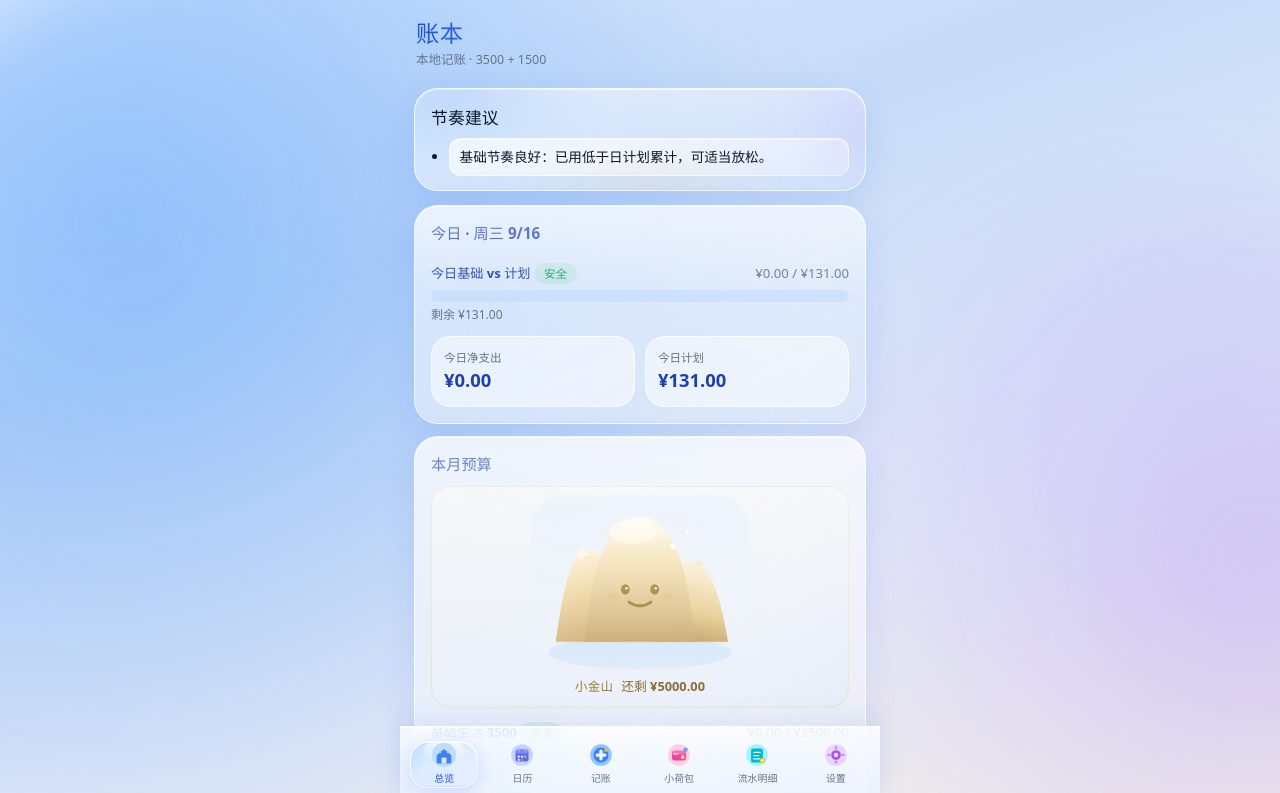
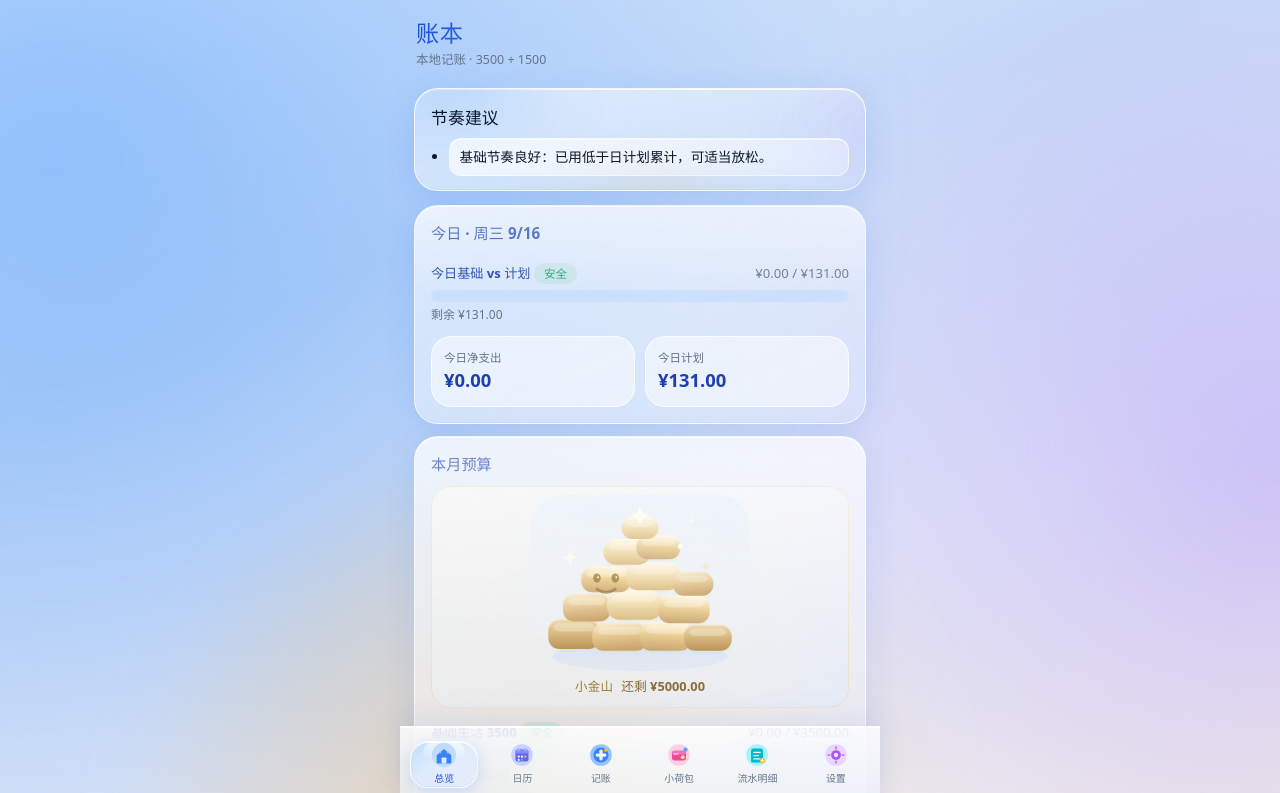
Before and after one commit to haytham-fu/zhangben, a React (Vite) app: page / in a window 1280 px wide. Shown: the top 793 px of the page. Built offline with nearby package versions, Linux system fonts and the light colour scheme.

Commit message:
feat: gold heap 小金山, FX converters, stronger dynamic bg
Stack soft gold nuggets that morph with remaining budget and bounce on
change; add preferred-currency→RMB converter boxes; amplify flowing
blobs; drop empty wallet instructional EmptyState.

```diff
--- a/src/components/GoldMountain.tsx
+++ b/src/components/GoldMountain.tsx
@@ -1,4 +1,4 @@
-import { useMemo } from 'react';
+import { useEffect, useMemo, useRef, useState } from 'react';
 import { formatRmb } from '../utils/currency';
 
 interface Props {
@@ -8,9 +8,20 @@ interface Props {
   budget: number;
 }
 
+type Nugget = {
+  x: number;
+  y: number;
+  w: number;
+  h: number;
+  rx: number;
+  fill: string;
+  /** Min ratio to show this piece (stack grows with budget left) */
+  min: number;
+};
+
 /**
- * Cute cartoon 小金山 — soft rounded gold piles, friendly face, sparkles.
- * Grows/shrinks with remaining budget; soft gold that fits liquid glass.
+ * Cartoon-cute 小金山 — soft gold nuggets / ingots heaped in piles.
+ * Heap height morphs with remaining budget; bounce when the amount changes.
  */
 export function GoldMountain({ remaining, budget }: Props) {
   const ratio = useMemo(() => {
@@ -21,54 +32,106 @@ export function GoldMountain({ remaining, budget }: Props) {
   const level = ratio >= 0.75 ? 'full' : ratio >= 0.4 ? 'mid' : ratio >= 0.12 ? 'low' : 'empty';
   const over = remaining < 0;
 
-  // Soft mound heights (viewBox 120×96)
-  const baseY = 80;
-  const hL = 14 + ratio * 36;
-  const hC = 20 + ratio * 48;
-  const hR = 12 + ratio * 32;
-  const faceY = baseY - hC * 0.42;
-  const showFace = ratio >= 0.08 && !over;
+  const prevRemain = useRef(remaining);
+  const [bump, setBump] = useState(false);
+
+  useEffect(() => {
+    if (prevRemain.current === remaining) return;
+    prevRemain.current = remaining;
+    setBump(false);
+    const id = requestAnimationFrame(() => setBump(true));
+    return () => cancelAnimationFrame(id);
+  }, [remaining]);
+
+  // Soft natural gold fills (not neon)
+  const fills = {
+    light: 'url(#gm-ingot-light)',
+    mid: 'url(#gm-ingot-mid)',
+    deep: 'url(#gm-ingot-deep)',
+    warm: 'url(#gm-ingot-warm)',
+  };
+
+  // Stacked piles: bottom wide → top tip. y grows downward in SVG.
+  const nuggets: Nugget[] = [
+    // Base row (left pile)
+    { x: 10, y: 68, w: 28, h: 16, rx: 6, fill: fills.deep, min: 0 },
+    { x: 34, y: 70, w: 30, h: 15, rx: 6, fill: fills.mid, min: 0 },
+    { x: 60, y: 69, w: 28, h: 16, rx: 6, fill: fills.warm, min: 0 },
+    { x: 84, y: 71, w: 26, h: 14, rx: 6, fill: fills.deep, min: 0.05 },
+    // Second tier
+    { x: 18, y: 54, w: 26, h: 15, rx: 6, fill: fills.mid, min: 0.12 },
+    { x: 42, y: 52, w: 30, h: 16, rx: 7, fill: fills.light, min: 0.08 },
+    { x: 70, y: 55, w: 28, h: 15, rx: 6, fill: fills.warm, min: 0.15 },
+    // Third tier
+    { x: 28, y: 39, w: 27, h: 14, rx: 6, fill: fills.warm, min: 0.28 },
+    { x: 52, y: 37, w: 30, h: 15, rx: 7, fill: fills.light, min: 0.22 },
+    { x: 78, y: 42, w: 22, h: 13, rx: 6, fill: fills.mid, min: 0.35 },
+    // Peak nuggets
+    { x: 40, y: 24, w: 26, h: 14, rx: 7, fill: fills.light, min: 0.45 },
+    { x: 58, y: 22, w: 24, h: 13, rx: 6, fill: fills.warm, min: 0.55 },
+    // Tiny crown nugget
+    { x: 50, y: 12, w: 20, h: 12, rx: 6, fill: fills.light, min: 0.7 },
+  ];
+
+  const visible = nuggets.filter((n) => ratio >= n.min || (over && n.min <= 0.12));
+  const showFace = ratio >= 0.18 && !over;
   const sparkle = ratio > 0.35;
   const bigSparkle = ratio >= 0.7;
 
+  // Scale whole heap slightly with ratio (morph), floor so empty isn't invisible
+  const heapScale = 0.72 + ratio * 0.28;
+  const heapY = (1 - heapScale) * 40;
+
+  const faceNugget = visible.find((n) => n.min >= 0.22) ?? visible[visible.length - 1];
+  const faceCx = faceNugget ? faceNugget.x + faceNugget.w / 2 : 60;
+  const faceCy = faceNugget ? faceNugget.y + faceNugget.h * 0.45 : 48;
+
   return (
     <div
-      className={`gold-mountain gold-mountain--${level}${over ? ' gold-mountain--over' : ''}`}
+      className={`gold-mountain gold-mountain--${level}${over ? ' gold-mountain--over' : ''}${bump ? ' gold-mountain--bump' : ''}`}
       role="img"
       aria-label={`小金山：本月剩余 ${formatRmb(remaining)}`}
+      onAnimationEnd={(e) => {
+        if (e.animationName === 'gm-stack-bounce') setBump(false);
+      }}
     >
       <svg viewBox="0 0 120 96" className="gold-mountain-svg" aria-hidden>
         <defs>
           <linearGradient id="gm-sky" x1="0" y1="0" x2="0" y2="1">
-            <stop offset="0%" stopColor="#DBEAFE" stopOpacity="0.5" />
+            <stop offset="0%" stopColor="#DBEAFE" stopOpacity="0.45" />
             <stop offset="100%" stopColor="#EFF6FF" stopOpacity="0" />
           </linearGradient>
-          <linearGradient id="gm-gold-l" x1="0" y1="0" x2="0.2" y2="1">
-            <stop offset="0%" stopColor="#FFF6E0" />
-            <stop offset="45%" stopColor="#F0D9A0" />
-            <stop offset="100%" stopColor="#D4B07A" />
+          <linearGradient id="gm-ingot-light" x1="0" y1="0" x2="0" y2="1">
+            <stop offset="0%" stopColor="#FFF8E8" />
+            <stop offset="40%" stopColor="#F3DFB0" />
+            <stop offset="100%" stopColor="#D9B87A" />
           </linearGradient>
-          <linearGradient id="gm-gold-c" x1="0" y1="0" x2="0" y2="1">
-            <stop offset="0%" stopColor="#FFFBF0" />
-            <stop offset="35%" stopColor="#F5E0B0" />
-            <stop offset="100%" stopColor="#C9A86C" />
+          <linearGradient id="gm-ingot-mid" x1="0" y1="0" x2="0.15" y2="1">
+            <stop offset="0%" stopColor="#F8EDD0" />
+            <stop offset="50%" stopColor="#E4C48A" />
+            <stop offset="100%" stopColor="#C9A066" />
           </linearGradient>
-          <linearGradient id="gm-gold-r" x1="0.2" y1="0" x2="0" y2="1">
-            <stop offset="0%" stopColor="#F8EDD0" />
-            <stop offset="55%" stopColor="#E4C98A" />
-            <stop offset="100%" stopColor="#B8955A" />
+          <linearGradient id="gm-ingot-deep" x1="0" y1="0" x2="0" y2="1">
+            <stop offset="0%" stopColor="#EED9A8" />
+            <stop offset="55%" stopColor="#D0AE72" />
+            <stop offset="100%" stopColor="#B89050" />
+          </linearGradient>
+          <linearGradient id="gm-ingot-warm" x1="0.1" y1="0" x2="0" y2="1">
+            <stop offset="0%" stopColor="#FFF4DC" />
+            <stop offset="45%" stopColor="#E8C98A" />
+            <stop offset="100%" stopColor="#C4A06A" />
           </linearGradient>
           <linearGradient id="gm-ground" x1="0" y1="0" x2="0" y2="1">
-            <stop offset="0%" stopColor="#BFDBFE" stopOpacity="0.4" />
-            <stop offset="100%" stopColor="#93C5FD" stopOpacity="0.12" />
+            <stop offset="0%" stopColor="#BFDBFE" stopOpacity="0.35" />
+            <stop offset="100%" stopColor="#93C5FD" stopOpacity="0.1" />
           </linearGradient>
-          <filter id="gm-soft" x="-20%" y="-20%" width="140%" height="140%">
-            <feGaussianBlur in="SourceAlpha" stdDeviation="0.6" result="b" />
-            <feOffset dy="1" result="o" />
+          <filter id="gm-soft" x="-15%" y="-15%" width="130%" height="140%">
+            <feGaussianBlur in="SourceAlpha" stdDeviation="0.55" result="b" />
+            <feOffset dy="1.1" result="o" />
             <feColorMatrix
               in="o"
               type="matrix"
-              values="0 0 0 0 0.72  0 0 0 0 0.58  0 0 0 0 0.35  0 0 0 0.18 0"
+              values="0 0 0 0 0.7  0 0 0 0 0.55  0 0 0 0 0.32  0 0 0 0.16 0"
             />
             <feMerge>
               <feMergeNode />
@@ -78,116 +141,104 @@ export function GoldMountain({ remaining, budget }: Props) {
         </defs>
 
         <rect x="0" y="0" width="120" height="96" fill="url(#gm-sky)" rx="18" />
-        <ellipse cx="60" cy="86" rx="50" ry="9" fill="url(#gm-ground)" />
+        <ellipse cx="60" cy="88" rx="48" ry="8" fill="url(#gm-ground)" />
 
-        {/* Soft rounded piles (blob mounds) */}
-        <g filter="url(#gm-soft)" style={{ opacity: 0.55 + ratio * 0.4 }}>
-          <path
-            className="gm-peak gm-peak-l"
-            d={`
-              M14 ${baseY}
-              C18 ${baseY - hL * 0.55}, 22 ${baseY - hL}, 32 ${baseY - hL}
-              C42 ${baseY - hL}, 48 ${baseY - hL * 0.5}, 52 ${baseY}
-              Z
-            `}
-            fill="url(#gm-gold-l)"
-          />
-          <path
-            className="gm-peak gm-peak-r"
-            d={`
-              M68 ${baseY}
-              C72 ${baseY - hR * 0.5}, 78 ${baseY - hR}, 88 ${baseY - hR}
-              C98 ${baseY - hR}, 104 ${baseY - hR * 0.55}, 108 ${baseY}
-              Z
-            `}
-            fill="url(#gm-gold-r)"
-          />
-          <path
-            className="gm-peak gm-peak-c"
-            d={`
-              M30 ${baseY}
-              C34 ${baseY - hC * 0.6}, 42 ${baseY - hC}, 60 ${baseY - hC}
-              C78 ${baseY - hC}, 86 ${baseY - hC * 0.6}, 90 ${baseY}
-              Z
-            `}
-            fill="url(#gm-gold-c)"
-          />
+        <g
+          className="gm-heap"
+          filter="url(#gm-soft)"
+          style={{
+            transformOrigin: '60px 84px',
+            transform: `translateY(${heapY}px) scale(${heapScale})`,
+            opacity: over ? 0.55 : 0.72 + ratio * 0.28,
+          }}
+        >
+          {nuggets.map((n, i) => {
+            const on = ratio >= n.min || (over && n.min <= 0.12);
+            return (
+              <g
+                key={i}
+                className={`gm-nugget${on ? ' gm-nugget--on' : ''}`}
+                style={{
+                  opacity: on ? 1 : 0,
+                  transform: on ? 'translateY(0) scale(1)' : 'translateY(10px) scale(0.85)',
+                  transformOrigin: `${n.x + n.w / 2}px ${n.y + n.h}px`,
+                  transitionDelay: `${Math.min(i * 28, 280)}ms`,
+                }}
+              >
+                <rect x={n.x} y={n.y} width={n.w} height={n.h} rx={n.rx} fill={n.fill} />
+                {/* soft top bevel highlight */}
+                <rect
+                  x={n.x + 3}
+                  y={n.y + 2}
+                  width={n.w - 6}
+                  height={Math.max(3, n.h * 0.28)}
+                  rx={n.rx * 0.55}
+                  fill="#FFFBF0"
+                  opacity="0.28"
+                />
+              </g>
+            );
+          })}
         </g>
 
-        {/* Cream highlight on crown */}
-        <ellipse
-          className="gm-shine"
-          cx="56"
-          cy={baseY - hC + 8}
-          rx={8 + ratio * 5}
-          ry={4 + ratio * 2.5}
-          fill="#FFFBF0"
-          style={{ opacity: 0.2 + ratio * 0.45 }}
-        />
-
-        {/* Friendly face on center pile */}
-        {showFace && (
-          <g className="gm-face" style={{ opacity: Math.min(1, 0.4 + ratio * 0.7) }}>
-            <ellipse cx="52" cy={faceY} rx="2.4" ry="2.8" fill="#8B6914" opacity="0.75" />
-            <ellipse cx="68" cy={faceY} rx="2.4" ry="2.8" fill="#8B6914" opacity="0.75" />
-            <circle cx="52.6" cy={faceY - 0.6} r="0.7" fill="#FFFBF0" opacity="0.9" />
-            <circle cx="68.6" cy={faceY - 0.6} r="0.7" fill="#FFFBF0" opacity="0.9" />
-            {/* blush */}
-            <ellipse cx="46" cy={faceY + 4} rx="3.2" ry="1.8" fill="#E8B86D" opacity="0.35" />
-            <ellipse cx="74" cy={faceY + 4} rx="3.2" ry="1.8" fill="#E8B86D" opacity="0.35" />
-            {/* smile — happier when fuller */}
+        {showFace && faceNugget && (
+          <g className="gm-face" style={{ opacity: Math.min(1, 0.45 + ratio * 0.55) }}>
+            <ellipse cx={faceCx - 5} cy={faceCy} rx="2.1" ry="2.5" fill="#8B6914" opacity="0.72" />
+            <ellipse cx={faceCx + 5} cy={faceCy} rx="2.1" ry="2.5" fill="#8B6914" opacity="0.72" />
+            <circle cx={faceCx - 4.4} cy={faceCy - 0.5} r="0.55" fill="#FFFBF0" opacity="0.9" />
+            <circle cx={faceCx + 5.6} cy={faceCy - 0.5} r="0.55" fill="#FFFBF0" opacity="0.9" />
+            <ellipse cx={faceCx - 9} cy={faceCy + 3.5} rx="2.6" ry="1.5" fill="#E8B86D" opacity="0.32" />
+            <ellipse cx={faceCx + 9} cy={faceCy + 3.5} rx="2.6" ry="1.5" fill="#E8B86D" opacity="0.32" />
             <path
               d={
                 ratio >= 0.5
-                  ? `M54 ${faceY + 7} Q60 ${faceY + 11} 66 ${faceY + 7}`
-                  : `M55 ${faceY + 7.5} Q60 ${faceY + 9.5} 65 ${faceY + 7.5}`
+                  ? `M${faceCx - 5} ${faceCy + 6} Q${faceCx} ${faceCy + 9.5} ${faceCx + 5} ${faceCy + 6}`
+                  : `M${faceCx - 4} ${faceCy + 6.5} Q${faceCx} ${faceCy + 8} ${faceCx + 4} ${faceCy + 6.5}`
               }
               fill="none"
               stroke="#8B6914"
-              strokeWidth="1.6"
+              strokeWidth="1.5"
               strokeLinecap="round"
-              opacity="0.7"
+              opacity="0.68"
             />
           </g>
         )}
 
-        {/* Overspent: tiny worried brows */}
         {over && (
-          <g className="gm-face" opacity="0.7">
-            <ellipse cx="52" cy={baseY - 10} rx="2.2" ry="2.5" fill="#8B6914" />
-            <ellipse cx="68" cy={baseY - 10} rx="2.2" ry="2.5" fill="#8B6914" />
+          <g className="gm-face" opacity="0.65">
+            <ellipse cx="52" cy="62" rx="2" ry="2.3" fill="#8B6914" />
+            <ellipse cx="66" cy="62" rx="2" ry="2.3" fill="#8B6914" />
             <path
-              d={`M54 ${baseY - 3} Q60 ${baseY - 5} 66 ${baseY - 3}`}
+              d="M54 68 Q59 66 64 68"
               fill="none"
               stroke="#8B6914"
-              strokeWidth="1.5"
+              strokeWidth="1.4"
               strokeLinecap="round"
             />
           </g>
         )}
 
-        {/* Sparkles */}
         {sparkle && (
           <g className="gm-sparkles" style={{ opacity: Math.min(1, (ratio - 0.35) / 0.4) }}>
             <path
-              d="M28 28 l1.2 3.2 3.2 1.2 -3.2 1.2 -1.2 3.2 -1.2 -3.2 -3.2 -1.2 3.2 -1.2 Z"
+              d="M22 30 l1.1 2.9 2.9 1.1 -2.9 1.1 -1.1 2.9 -1.1 -2.9 -2.9 -1.1 2.9 -1.1 Z"
               fill="#FFF8E7"
             />
             <path
-              d="M92 34 l0.9 2.4 2.4 0.9 -2.4 0.9 -0.9 2.4 -0.9 -2.4 -2.4 -0.9 2.4 -0.9 Z"
+              d="M96 36 l0.85 2.2 2.2 0.85 -2.2 0.85 -0.85 2.2 -0.85 -2.2 -2.2 -0.85 2.2 -0.85 Z"
               fill="#F5E6C8"
             />
-            <circle cx="78" cy={baseY - hC + 16} r="1.6" fill="#FFFBF0" />
+            <circle cx="82" cy="28" r="1.4" fill="#FFFBF0" />
           </g>
         )}
         {bigSparkle && (
           <g className="gm-sparkles" style={{ opacity: (ratio - 0.7) / 0.3 }}>
             <path
-              d="M60 12 l1.5 4 4 1.5 -4 1.5 -1.5 4 -1.5 -4 -4 -1.5 4 -1.5 Z"
+              d="M60 6 l1.4 3.6 3.6 1.4 -3.6 1.4 -1.4 3.6 -1.4 -3.6 -3.6 -1.4 3.6 -1.4 Z"
               fill="#FFFBF0"
             />
-            <circle cx="40" cy="22" r="1.4" fill="#F8EDD4" />
-            <circle cx="86" cy="20" r="1.2" fill="#FFF8E7" />
+            <circle cx="38" cy="16" r="1.3" fill="#F8EDD4" />
+            <circle cx="88" cy="14" r="1.1" fill="#FFF8E7" />
           </g>
         )}
       </svg>
--- a/src/index.css
+++ b/src/index.css
@@ -87,68 +87,98 @@ body {
   isolation: isolate;
 }
 
-/* Flowing page blobs when dynamic motion is on (noticeable, still soft) */
+/* Flowing page blobs — larger / faster when dynamic (still soft, not harsh) */
 body::before,
 body::after {
   content: "";
   position: fixed;
-  inset: -28% auto auto -18%;
-  width: 85vmax;
-  height: 85vmax;
+  inset: -38% auto auto -28%;
+  width: 110vmax;
+  height: 110vmax;
   border-radius: 50%;
   pointer-events: none;
   z-index: -1;
   opacity: 0;
-  filter: blur(40px);
-  background: radial-gradient(circle at 32% 28%, var(--bg-blob-a), transparent 62%);
+  filter: blur(36px);
+  background: radial-gradient(circle at 32% 28%, var(--bg-blob-a), transparent 58%);
   transition: opacity 0.45s ease;
   will-change: transform;
 }
 
 body::after {
-  inset: auto -22% -30% auto;
-  width: 78vmax;
-  height: 78vmax;
-  background: radial-gradient(circle at 58% 42%, var(--bg-blob-b), transparent 64%);
-  filter: blur(44px);
-}
-
-/* Third gold-tint blob via body box-shadow substitute: use #root sibling via html */
+  inset: auto -32% -38% auto;
+  width: 100vmax;
+  height: 100vmax;
+  background: radial-gradient(circle at 58% 42%, var(--bg-blob-b), transparent 60%);
+  filter: blur(38px);
+}
+
+/* Third soft gold-tint blob on #root */
+#root::before {
+  content: "";
+  position: fixed;
+  left: 18%;
+  top: 42%;
+  width: 70vmax;
+  height: 70vmax;
+  border-radius: 50%;
+  pointer-events: none;
+  z-index: -1;
+  opacity: 0;
+  filter: blur(42px);
+  background: radial-gradient(circle at 45% 40%, var(--bg-blob-c), transparent 62%);
+  transition: opacity 0.45s ease;
+  will-change: transform;
+}
+
 html[data-bg-motion="dynamic"] body {
-  background-size: 140% 140%;
-  animation: bg-grad-shift 18s var(--ease-soft) infinite alternate;
+  background-size: 180% 180%;
+  animation: bg-grad-shift 12s var(--ease-soft) infinite alternate;
 }
 
 html[data-bg-motion="dynamic"] body::before,
+html[data-bg-motion="dynamic"] body::after,
+html[data-bg-motion="dynamic"] #root::before {
+  opacity: 1;
+}
+
+html[data-bg-motion="dynamic"] body::before {
+  animation: bg-blob-drift 9s var(--ease-soft) infinite alternate;
+}
+
 html[data-bg-motion="dynamic"] body::after {
-  opacity: 0.95;
-  animation: bg-blob-drift 14s var(--ease-soft) infinite alternate;
-}
-
-html[data-bg-motion="dynamic"] body::after {
-  animation-name: bg-blob-drift-b;
-  animation-duration: 18s;
-  animation-direction: alternate-reverse;
+  animation: bg-blob-drift-b 11s var(--ease-soft) infinite alternate-reverse;
+}
+
+html[data-bg-motion="dynamic"] #root::before {
+  animation: bg-blob-drift-c 10s var(--ease-soft) infinite alternate;
 }
 
 @keyframes bg-blob-drift {
   0% { transform: translate(0, 0) scale(1) rotate(0deg); }
-  33% { transform: translate(14%, 10%) scale(1.18) rotate(4deg); }
-  66% { transform: translate(-10%, 16%) scale(0.92) rotate(-3deg); }
-  100% { transform: translate(8%, -8%) scale(1.12) rotate(2deg); }
+  25% { transform: translate(22%, 14%) scale(1.28) rotate(6deg); }
+  55% { transform: translate(-16%, 22%) scale(0.86) rotate(-5deg); }
+  100% { transform: translate(14%, -14%) scale(1.2) rotate(3deg); }
 }
 
 @keyframes bg-blob-drift-b {
-  0% { transform: translate(0, 0) scale(1.05) rotate(0deg); }
-  40% { transform: translate(-16%, -12%) scale(1.22) rotate(-5deg); }
-  70% { transform: translate(12%, 8%) scale(0.88) rotate(3deg); }
-  100% { transform: translate(-6%, 14%) scale(1.15) rotate(-2deg); }
+  0% { transform: translate(0, 0) scale(1.08) rotate(0deg); }
+  35% { transform: translate(-24%, -16%) scale(1.32) rotate(-7deg); }
+  65% { transform: translate(18%, 12%) scale(0.82) rotate(5deg); }
+  100% { transform: translate(-12%, 20%) scale(1.22) rotate(-3deg); }
+}
+
+@keyframes bg-blob-drift-c {
+  0% { transform: translate(-8%, 0) scale(1) rotate(0deg); }
+  40% { transform: translate(20%, -18%) scale(1.25) rotate(8deg); }
+  75% { transform: translate(-18%, 16%) scale(0.9) rotate(-6deg); }
+  100% { transform: translate(10%, 10%) scale(1.18) rotate(4deg); }
 }
 
 @keyframes bg-grad-shift {
-  0% { background-position: 0% 40%; }
-  50% { background-position: 60% 20%; }
-  100% { background-position: 30% 80%; }
+  0% { background-position: 0% 35%; }
+  50% { background-position: 70% 15%; }
+  100% { background-position: 25% 85%; }
 }
 
 @media (prefers-reduced-motion: reduce) {
@@ -157,9 +187,10 @@ html[data-bg-motion="dynamic"] body::after {
     background-size: auto;
   }
   html[data-bg-motion="dynamic"] body::before,
-  html[data-bg-motion="dynamic"] body::after {
+  html[data-bg-motion="dynamic"] body::after,
+  html[data-bg-motion="dynamic"] #root::before {
     animation: none !important;
-    opacity: 0.5;
+    opacity: 0.45;
     will-change: auto;
   }
 }
@@ -1744,16 +1775,62 @@ a {
   display: block;
 }
 
-.gm-peak {
+.gm-heap {
   transition:
-    d 0.45s var(--ease-out),
+    transform 0.5s var(--ease-out),
     opacity 0.45s var(--ease-soft);
+}
+
+.gm-nugget {
+  opacity: 0;
+  transition:
+    opacity 0.4s var(--ease-soft),
+    transform 0.45s var(--ease-out);
+}
+
+.gm-nugget--on {
+  opacity: 1;
 }
 
 .gm-shine,
 .gm-sparkles,
-.gm-flag {
+.gm-flag,
+.gm-face {
   transition: opacity 0.45s var(--ease-soft);
+}
+
+/* Noticeable bounce / stack morph when remaining amount changes */
+.gold-mountain--bump .gold-mountain-svg {
+  animation: gm-stack-bounce 0.62s var(--ease-out);
+}
+
+.gold-mountain--bump .gm-heap {
+  animation: gm-heap-jiggle 0.62s var(--ease-out);
+}
+
+.gold-mountain--bump .gm-nugget--on {
+  animation: gm-nugget-pop 0.55s var(--ease-out);
+}
+
+@keyframes gm-stack-bounce {
+  0% { transform: scale(1) translateY(0); }
+  28% { transform: scale(1.1) translateY(-8px); }
+  52% { transform: scale(0.94) translateY(3px); }
+  72% { transform: scale(1.03) translateY(-2px); }
+  100% { transform: scale(1) translateY(0); }
+}
+
+@keyframes gm-heap-jiggle {
+  0% { transform: translateY(0) scale(1); }
+  30% { transform: translateY(-5px) scale(1.06); }
+  55% { transform: translateY(2px) scale(0.97); }
+  100% { transform: translateY(0) scale(1); }
+}
+
+@keyframes gm-nugget-pop {
+  0% { transform: translateY(0) scale(1); }
+  35% { transform: translateY(-4px) scale(1.08); }
+  100% { transform: translateY(0) scale(1); }
 }
 
 .gold-mountain-caption {
@@ -2150,6 +2227,62 @@ html[data-palette="lilac"] {
   margin-bottom: 0;
 }
 
+.bfx-converters {
+  display: flex;
+  flex-direction: column;
+  gap: 8px;
+  margin-top: 4px;
+}
+
+.bfx-conv-box {
+  padding: 10px 12px;
+  border-radius: var(--radius-soft);
+  background: linear-gradient(
+    160deg,
+    rgba(255, 255, 255, 0.55),
+    rgba(239, 246, 255, 0.32)
+  );
+  border: 1px solid rgba(255, 255, 255, 0.6);
+}
+
+.bfx-conv-title {
+  font-size: 0.82rem;
+  font-weight: 700;
+  color: var(--text);
+  margin-bottom: 6px;
+}
+
+.bfx-conv-row {
+  display: flex;
+  align-items: center;
+  gap: 8px;
+}
+
+.bfx-conv-row input {
+  flex: 1;
+  min-width: 0;
+  margin: 0;
+}
+
+.bfx-conv-eq {
+  flex-shrink: 0;
+  color: var(--text-muted);
+  font-weight: 650;
+}
+
+.bfx-conv-rmb {
+  flex: 1;
+  min-width: 0;
+  font-weight: 750;
+  font-size: 1rem;
+  color: var(--blue-600);
+  text-align: right;
+}
+
+.bfx-conv-rate {
+  margin: 6px 0 0;
+}
+
 /* FX rates grid on 记账顶栏 */
 .fx-rates-grid {
   display: grid;
@@ -2187,8 +2320,18 @@ html[data-palette="lilac"] {
     transition: none !important;
   }
   html[data-bg-motion="dynamic"] body::before,
-  html[data-bg-motion="dynamic"] body::after {
+  html[data-bg-motion="dynamic"] body::after,
+  html[data-bg-motion="dynamic"] #root::before {
     animation: none !important;
+  }
+  .gold-mountain--bump .gold-mountain-svg,
+  .gold-mountain--bump .gm-heap,
+  .gold-mountain--bump .gm-nugget--on {
+    animation: none !important;
+  }
+  .gm-heap,
+  .gm-nugget {
+    transition: none !important;
   }
 }
 
```
Also changed, not shown: src/components/BudgetFxBar.tsx (+40 -0 lines), src/pages/Wallets.tsx (+1 -11 lines), 1 other file (tests, documents, lock files or other folders).
